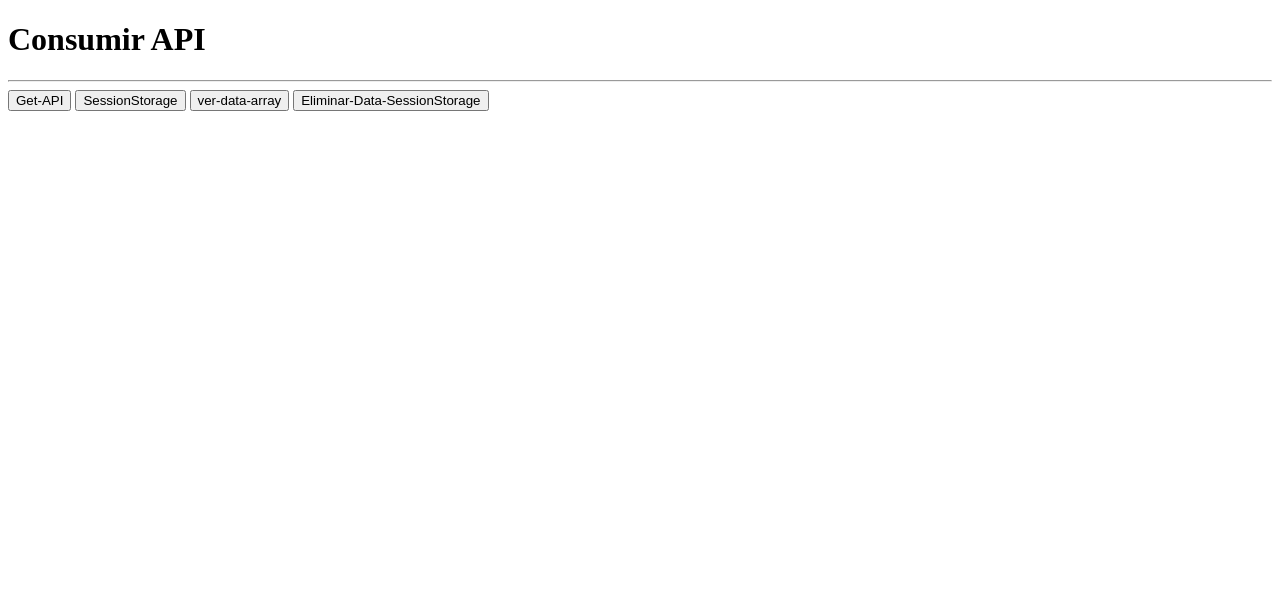
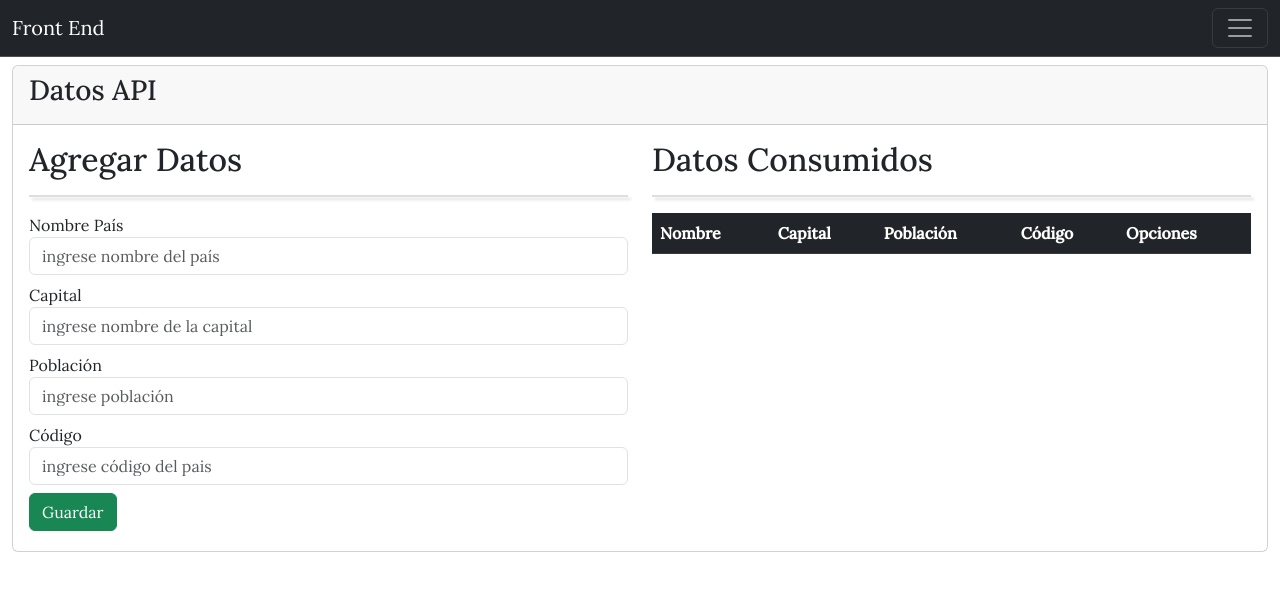
Before and after one commit to devalexdiaz/Prueba-3-Front-End, a plain HTML site: page index.html in a window 1280 px wide. Drawn offline with Linux system fonts and the light colour scheme.

Commit message:
HTML listo para la implementación del js

```diff
--- /dev/null
+++ b/css/main.css
@@ -0,0 +1,22 @@
+@import url('https://fonts.googleapis.com/css2?family=Lora:wght@400;500&family=Roboto:wght@400;700&display=swap');
+body{
+    font-family: 'Lora', serif;
+}
+hr{
+    border: 1px solid grey;
+    box-shadow: 3px 3px 3px grey;
+}
+.border-input-error{
+    border: 2px solid red;
+}
+.border-input-ok{
+    border: 2px solid green;
+}
+.border-input-error:focus{
+    border: 2px solid red;
+    box-shadow: 1px 1px 2px red;
+}
+.marcar-fila{
+    text-decoration: line-through;
+    color: green;
+}
--- a/index.html
+++ b/index.html
@@ -1,19 +1,122 @@
 <!DOCTYPE html>
 <html lang="en">
-
 <head>
     <meta charset="UTF-8">
+    <meta http-equiv="X-UA-Compatible" content="IE=edge">
     <meta name="viewport" content="width=device-width, initial-scale=1.0">
-    <title>Document</title>
+    <title>Prueba 3 Front-End</title>
+    <link rel="stylesheet" href="./lib/bootstrap-5.3/css/bootstrap.min.css">
+    <link rel="stylesheet" href="./css/main.css">
+    <script defer src="./lib/bootstrap-5.3/js/bootstrap.min.js"></script>
 </head>
 
 <body>
-    <h1>Consumir API</h1>
-    <hr>
-    <input onclick="mostrarTodo();" type="button" value="Get-API">
-    <input onclick="addSessionStorage();" type="button" value="SessionStorage">
-    <input onclick="obtenerSessionStorage();" type="button" value="ver-data-array">
-    <input onclick="eliminarSessionStorage();" type="button" value="Eliminar-Data-SessionStorage">
-    <script src="./index.js"></script>
+    <nav class="navbar bg-dark border-bottom border-bottom-dark" data-bs-theme="dark">
+        <!-- Navbar content -->
+        <div class="container-fluid">
+            <a class="navbar-brand" href="index.html">Front End</a>
+            <button class="navbar-toggler" type="button" data-bs-toggle="collapse" data-bs-target="#navbarText"
+                aria-controls="navbarText" aria-expanded="false" aria-label="Toggle navigation">
+                <span class="navbar-toggler-icon"></span>
+            </button>
+            <div class="collapse navbar-collapse" id="navbarText">
+                <ul class="navbar-nav me-auto mb-2 mb-lg-0">
+                    <li class="nav-item">
+                        <a class="nav-link active" aria-current="page" href="index.html">Inicio</a>
+                    </li>
+                    <li class="nav-item">
+                        <a class="nav-link" href="#">Features</a>
+                    </li>
+                    <li class="nav-item">
+                        <a class="nav-link" href="#">Pricing</a>
+                    </li>
+                </ul>
+            </div>
+        </div>
+    </nav>
+    <!-- fin de la barra de navegacion -->
+    <!-- inicio de contenedor principal -->
+    <div class="container-fluid">
+        <div class="card mt-2">
+            <div class="card-header">
+                <h3>Datos API</h3>
+            </div>
+            <div class="card-body">
+                <div class="row">
+                    <div class="col-md-6">
+                        <h2>Agregar Datos</h2>
+                        <hr>
+                        <div class="mb-2">
+                            <label for="nombre">Nombre País</label>
+                            <input
+                                type="text"
+                                id="nombre"
+                                placeholder="ingrese nombre del país"
+                                maxlength="15"
+                                class="form-control"
+                            >
+                            <span id="validNombre"></span>
+                        </div>
+                        <div class="mb-2">
+                            <label for="capital">Capital</label>
+                            <input
+                                type="text"
+                                id="capital"
+                                placeholder="ingrese nombre de la capital"
+                                maxlength="15"
+                                class="form-control"
+                            >
+                            <span id="validCapital"></span>
+                        </div>
+                        <div class="mb-2">
+                            <label for="correo">Población</label>
+                            <input
+                                type="number"
+                                id="poblacion"
+                                class="form-control"
+                                placeholder="ingrese población"
+                                maxlength="10"
+                                >
+                        </div>
+                        <div class="mb-2">
+                            <label for="capital">Código</label>
+                            <input
+                                type="text"
+                                id="codigo"
+                                placeholder="ingrese código del pais"
+                                maxlength="3"
+                                class="form-control"
+                            >
+                        </div>
+                        <div class="mb-1">
+                            <input onclick="leerInputForm();" type="button" value="Guardar" class="btn btn-success">
+                        </div>
+                    </div>
+                    <div class="col-md-6">
+                        <h2>Datos Consumidos</h2>
+                        <hr>
+                        <div class="table-responsive">
+                            <table class="table table-hover">
+                                <thead class="table-dark">
+                                    <tr>
+                                        <th>Nombre</th>
+                                        <th>Capital</th>
+                                        <th>Población</th>
+                                        <th>Código</th>
+                                        <th>Opciones</th>
+                                    </tr>
+                                </thead>
+                                <tbody id="tbody">
+
+                                </tbody>
+                            </table>
+                        </div>
+                    </div>
+                </div>
+            </div>
+        </div>
+    </div>
+    <script src="./js/main.js"></script>
 </body>
+
 </html>
--- a/index.js
+++ /dev/null
@@ -1,52 +0,0 @@
-const url="https://restcountries.com/v3.1/lang/spanish";
-let array = [];
-function mostrarTodo(){
-    fetch(url)
-    .then(function(response){
-        //console.log(response.status);
-        //console.log(response.statusText);
-        //console.log(response);
-        return response.json();
-    })
-    .then(function(data){
-        console.log(data);
-
-        data.forEach(function(item){
-            const ob={
-                "pais":item.name.common,
-                "capital":item.capital[0],
-                "region":item.region
-            };
-            array.push(ob);
-        });
-
-        console.table(array);
-    })
-    .catch(function(error){
-        console.log(error);
-    });
-}
-
-function addSessionStorage(){
-    const datastring=JSON.stringify(array);
-    sessionStorage.setItem("data",datastring);
-}
-
-function obtenerSessionStorage(){
-    const datastring=sessionStorage.getItem("data");
-    console.log("data-sessionStorage");
-    if(datastring){
-        console.table(JSON.parse(datastring));
-        return JSON.parse(datastring);
-    }
-    else{
-        return [];
-    }
-}
-
-//array=obtenerSessionStorage();
-//console.table(obtenerSessionStorage());
-
-function eliminarSessionStorage(){
-    sessionStorage.removeItem("data");
-}
--- /dev/null
+++ b/js/main.js
@@ -0,0 +1,4 @@
+let nombre = document.getElementById('nombre');
+let capital = document.getElementById('capital');
+let poblacion = document.getElementById('poblacion');
+let codigo = document.getElementById('codigo');
```
Also changed, not shown: instrucciones.txt (added), lib/bootstrap-5.3/css/bootstrap.min.css (added), lib/bootstrap-5.3/js/bootstrap.min.js (added).
